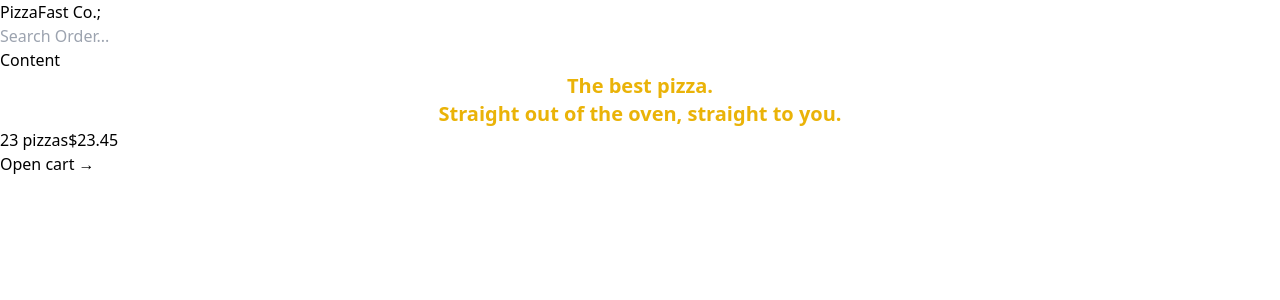
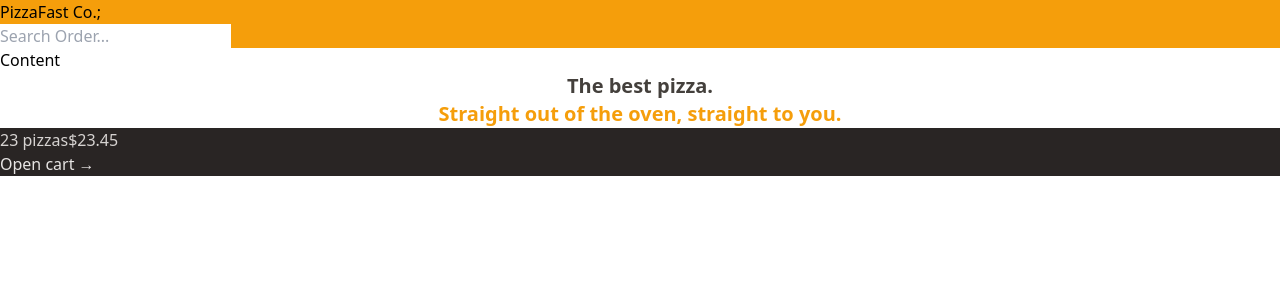
Before and after one commit to YuejiaoShi/pizza-fast-shop, a React (Vite) app: page / in a window 1280 px wide. Shown: the top 300 px of the page. Built offline with nearby package versions, Linux system fonts and the light colour scheme.

Commit message:
add collors to Home, Header bg and text

```diff
--- a/src/UI/Header.tsx
+++ b/src/UI/Header.tsx
@@ -4,7 +4,7 @@
 
 const Header: React.FC = () => {
   return (
-    <header>
+    <header className="bg-amber-500">
       <Link to="/">PizzaFast Co.</Link>;
       <SearchOrder />
     </header>
--- a/src/UI/Home.tsx
+++ b/src/UI/Home.tsx
@@ -3,10 +3,12 @@
 const Home: React.FC = () => {
   return (
     <div>
-      <h1 className="text-xl text-yellow-500 font-semibold text-center">
+      <h1 className="text-xl text-stone-700 font-semibold text-center">
         The best pizza.
         <br />
-        Straight out of the oven, straight to you.
+        <span className="text-amber-500">
+          Straight out of the oven, straight to you.
+        </span>
       </h1>
     </div>
   );
--- a/src/features/cart/CartOverview.tsx
+++ b/src/features/cart/CartOverview.tsx
@@ -3,8 +3,8 @@
 
 const CartOverview: React.FC = () => {
   return (
-    <div>
-      <p>
+    <div className="bg-stone-800 text-stone-200">
+      <p className="text-stone-300">
         <span>23 pizzas</span>
         <span>$23.45</span>
       </p>
```
